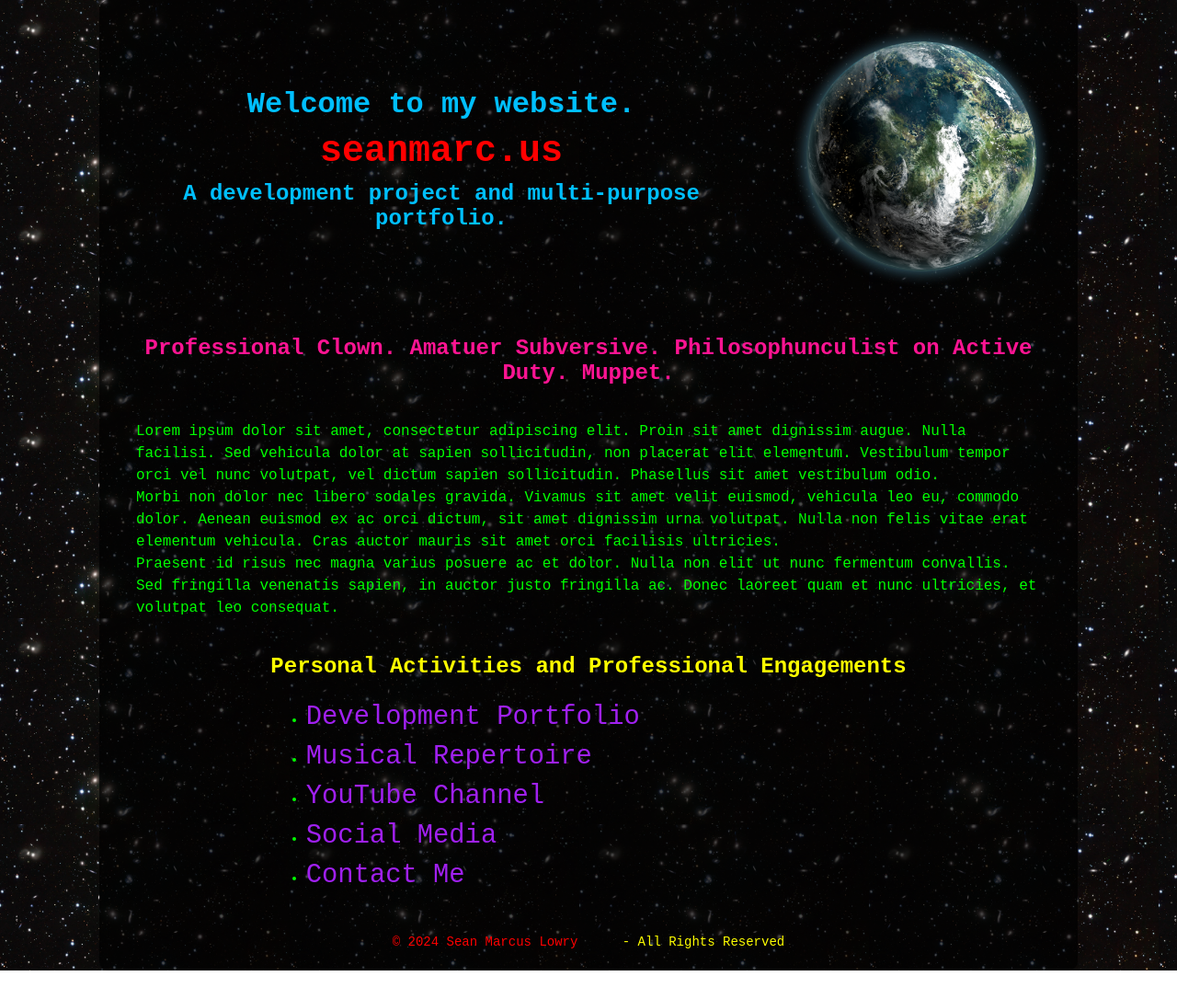
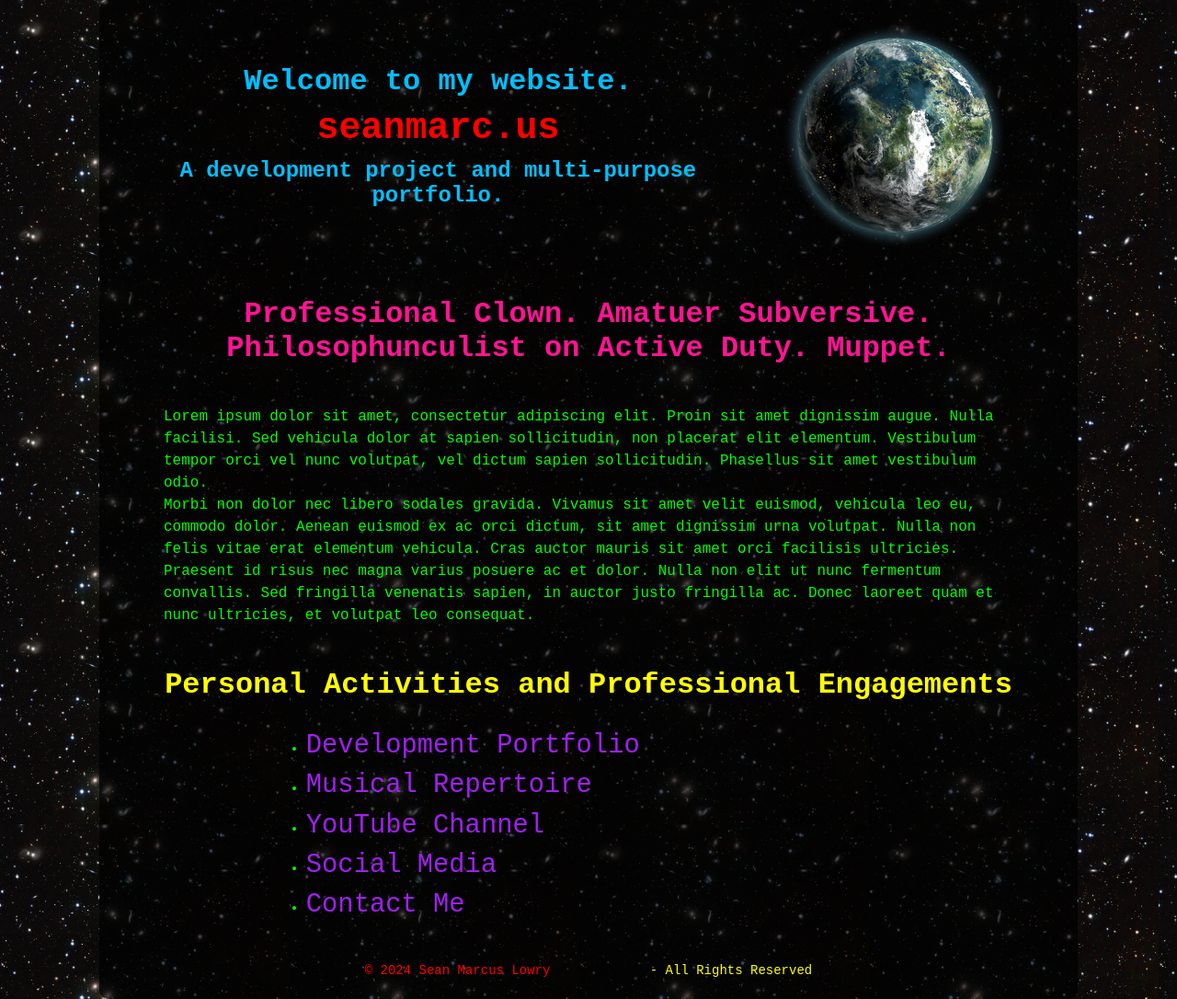
Before and after one commit to smlowry/seanmarc.us, a plain HTML site: page index.html in a window 1280 px wide. Shown: the whole page at 92% size. Before the commit the page ends 1055 px from the top, so only its background shows below. Drawn offline with Linux system fonts and the light colour scheme.

Commit message:
Update styles.css

```diff
--- a/styles.css
+++ b/styles.css
@@ -18,22 +18,30 @@
 
 .main-header {
     display: flex;
-    justify-content: center; /* Center the content */
+    justify-content: space-between; /* Distribute space between text and image */
     align-items: center; /* Center items vertically */
     padding-bottom: 20px;
-    gap: 20px; /* Add space between the text and image blocks */
 }
 
 .text-block {
     flex: 1;
+    margin-right: 20px;
     text-align: center; /* Center the text block */
+}
+
+.image-block {
+    flex: 0 0 25%; /* Set the image block to take up 25% of the width */
+    display: flex;
+    justify-content: center;
+    align-items: center;
+    margin-right: 5%; /* Slight margin to the right */
 }
 
 .image-block img {
     border-radius: 10px;
-    width: 300px; /* Resize image to 300px */
+    width: 100%; /* Image takes up full width of the image block */
     height: auto;
-    max-width: 100%;
+    max-width: 300px; /* Ensure the image doesn’t get too large */
 }
 
 h1 {
@@ -56,12 +64,12 @@
 h2 {
     color: #FF1493; /* Brighter Hot Pink */
     text-align: center; /* Center the subtitle */
-    font-size: 1.5em;
+    font-size: 2em; /* Increase h2 size to 2em */
 }
 
 p {
     line-height: 1.5;
-    margin: 0 20px; /* Add only left and right margins for readability */
+    margin: 0 50px; /* Add only left and right margins for readability */
     text-align: left; /* Left-align paragraphs */
 }
 
```
